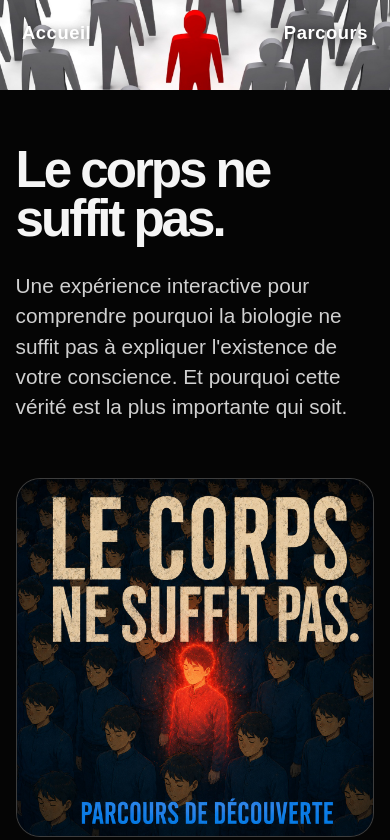
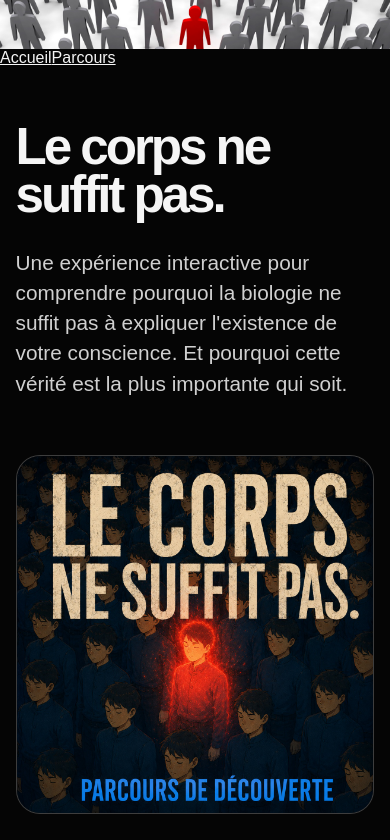
Before and after one commit to teny99/le-corps-ne-suffit-pas, a Next.js app: page / in a window 390 px wide. Shown: the top 840 px of the page. Built offline with nearby package versions, Linux system fonts and the light colour scheme; grey boxes are pictures that could not be loaded.

Commit message:
Update globals.css

```diff
--- a/app/globals.css
+++ b/app/globals.css
@@ -32,47 +32,56 @@
   background: var(--black);
   color: var(--text-white);
 }
+/* HEADER */
 
-.top-banner {
-  position: relative;
+.site-header {
+  width: min(1200px, 92%);
+  margin: 0 auto;
+  padding: 24px 0 18px;
+  display: grid;
+  grid-template-columns: 130px 1fr 130px;
+  align-items: center;
+  gap: 24px;
+}
+
+.header-link {
+  color: white;
+  text-decoration: none;
+  font-size: 1.1rem;
+  font-weight: 700;
+  letter-spacing: 0.03em;
+}
+
+.header-link:first-child {
+  text-align: left;
+}
+
+.header-link:last-child {
+  text-align: right;
+}
+
+.header-link:hover {
+  text-decoration: underline;
+}
+
+.header-banner {
   width: 100%;
-  height: 120px;
+  max-width: 720px;
+  height: 80px;
+  margin: 0 auto;
+  display: flex;
+  align-items: center;
+  justify-content: center;
   overflow: hidden;
-  background: #111111;
 }
 
 .banner-image {
   width: 100%;
   height: 100%;
-  object-fit: cover;
+  object-fit: contain;
   display: block;
 }
 
-/* Navigation posée sur le bandeau */
-
-.banner-nav {
-  position: absolute;
-  inset: 0;
-  display: flex;
-  align-items: flex-start;
-  justify-content: space-between;
-  padding: 28px 42px;
-  pointer-events: none;
-}
-
-.nav-link {
-  pointer-events: auto;
-  color: white;
-  text-decoration: none;
-  font-size: 1.15rem;
-  font-weight: 700;
-  letter-spacing: 0.03em;
-  text-shadow: 0 2px 10px rgba(0, 0, 0, 0.75);
-}
-
-.nav-link:hover {
-  text-decoration: underline;
-}
 
 /* Introduction */
 
@@ -153,7 +162,7 @@
 /* Lien page 4 */
 
 .relativity-link-section {
-  width: min(1200px, 92%);
+  width: min(800px, 92%);
   margin: 0 auto;
   padding: 10px 0 90px;
   text-align: center;
@@ -192,12 +201,18 @@
 /* RESPONSIVE */
 
 @media (max-width: 900px) {
-  .top-banner {
-    height: 90px;
+  .site-header {
+    grid-template-columns: 80px 1fr 80px;
+    gap: 12px;
+    padding: 18px 0 12px;
   }
 
-  .banner-nav {
-    padding: 22px;
+  .header-link {
+    font-size: 0.95rem;
+  }
+
+  .header-banner {
+    height: 56px;
   }
 
   .intro-section {
```
